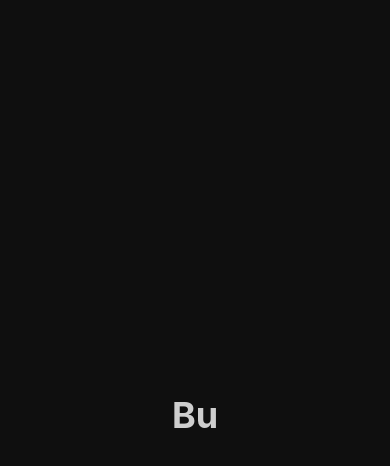
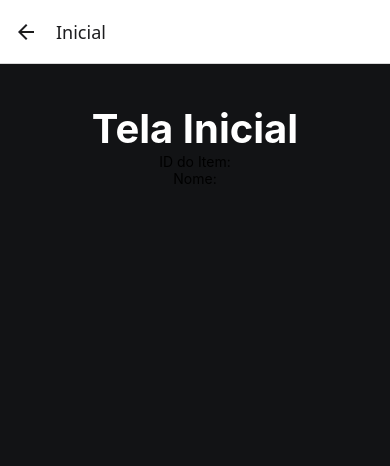
Before and after one commit to ttimelost/CORE, a React Native app: screen /Inicial in a window 390 px wide. Shown: the top 466 px of the page. Built offline with nearby package versions, Linux system fonts and the light colour scheme.

Commit message:
fazido mais uma parte peqena

```diff
--- a/App.js
+++ b/App.js
@@ -1,14 +1,17 @@
 import React, { useState, useEffect } from 'react';
 import { View, Text, ActivityIndicator, StyleSheet } from 'react-native';
+import NavegacaoStack from "./src/navegacao/NavegacaoStack"
+import { NavigationContainer } from '@react-navigation/native';
+
+const NavegadorAtual = NavegacaoStack
 
 export default function App() {
   const [isLoading, setIsLoading] = useState(true);
 
   useEffect(() => {
-    // Simula uma busca de dados ou processo de 3 segundos
     setTimeout(() => {
       setIsLoading(false);
-    }, 4000);
+    }, 1000);
   }, []);
 
   if (isLoading) {
@@ -21,9 +24,9 @@ export default function App() {
   }
 
   return(
-    <View style={styles.container}>
-      <Text style={styles.titulo}>Bu</Text>
-    </View>
+    <NavigationContainer>
+      <NavegadorAtual />
+    </NavigationContainer>
   )
 
 }
--- a/src/navegacao/NavegacaoStack.js
+++ b/src/navegacao/NavegacaoStack.js
@@ -1,17 +1,22 @@
 import React from 'react';
 import { createNativeStackNavigator } from '@react-navigation/native-stack';
 
-import TelaRegistro from '../screens/TelaInicial';
+import TelaRegistro from '../telas/TelaRegistro';
+import TelaInicial from '../telas/TelaInicial';
 
 const Stack = createNativeStackNavigator();
 
-export default function StackRoutes() {
+export default function NavegacaoStack() {
   return (
     <Stack.Navigator >
       <Stack.Screen
         name="Registro"
         component={TelaRegistro}
       />
+      <Stack.Screen
+        name="Inicial"
+        component={TelaInicial}
+      />
     </Stack.Navigator>
   );
 }
--- /dev/null
+++ b/src/telas/TelaInicial.js
@@ -0,0 +1,34 @@
+import React from 'react';
+import { View, Text, StyleSheet } from 'react-native';
+
+export default function Inicial({ navigation }) {
+
+
+  return (
+    <View style={styles.container}>
+      <Text style={styles.titulo}>Tela Inicial</Text>
+      <Text>ID do Item:</Text>
+      <Text>Nome:</Text>
+    </View>
+  );
+}
+
+const styles = StyleSheet.create({
+  container: {
+    flex: 1,
+    backgroundColor: "#121315",
+    alignItems: "center",
+    justifyContent: "flex-start",
+    paddingHorizontal: 16,
+    paddingTop: 40,
+  },
+  texto: {
+    fontSize: 20,
+    marginBottom: 20,
+  },
+    titulo: {
+    fontWeight: "bold",
+    fontSize: 40,
+    color: "#fff",
+  },
+});
--- a/src/telas/TelaRegistro.js
+++ b/src/telas/TelaRegistro.js
@@ -1,13 +1,14 @@
 import { useState } from "react";
 import { StyleSheet, Text, View, Image, TextInput, Button } from "react-native";
 
-export default function App() {
+export default function Registro({ navigation }) {
   const [password, setPassword] = useState("");
   const [erro, setErro] = useState(undefined);
+  const [isLoading, setIsLoading] = useState(true);
 
   function validar() {
     if (password.length < 8)
-      return "Senha deve possuir pelo menos 8 caracteres";
+      return "Erro: Senha muito pequena";
   }
 
   function salvar() {
@@ -16,16 +17,13 @@ export default function App() {
     setErro(mensagemErro);
 
     if (!mensagemErro) {
-      alert("Senha gravada");
+      alert("Olá mundo!")
+      navigation.navigate("Inicial")
     }
   }
 
   return (
     <View style={styles.tudo}>
-      <Image
-        style={styles.icon}
-        source={require("./assets/images/icone.png")}
-      />
       <View style={styles.container}>
         <Text style={styles.dica}>Senha</Text>
         <TextInput
@@ -61,15 +59,6 @@ const styles = StyleSheet.create({
     alignItems: "center",
     justifyContent: "center",
     flex: 1,
-  },
-
-  icon: {
-    width: 60,
-    height: 60,
-    marginLeft: 10,
-    flexDirection: "column",
-    alignItems: "center",
-    marginBottom: 30,
   },
   titulo: {
     fontWeight: "bold",
```
